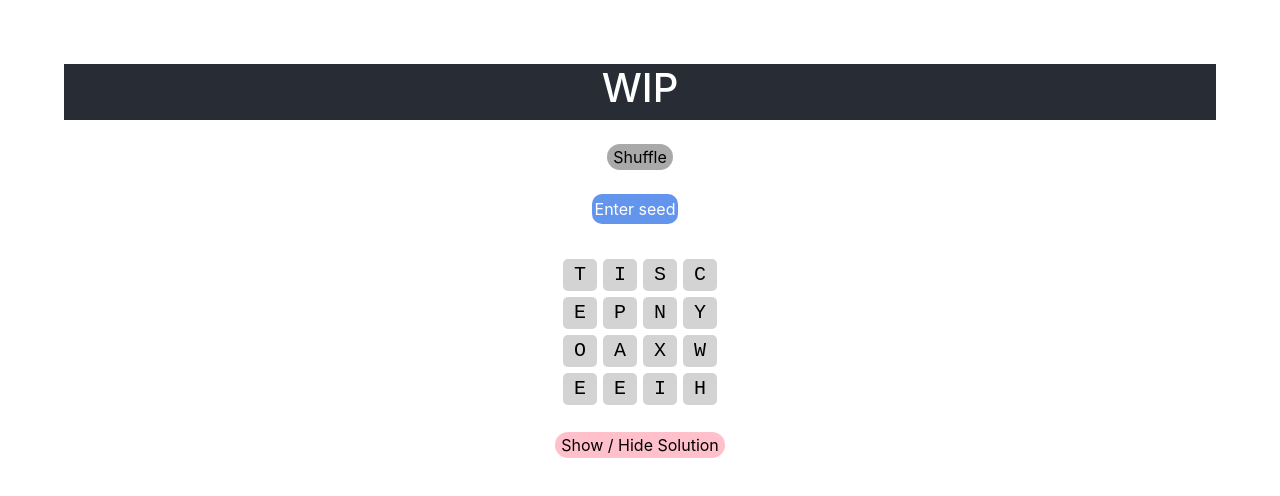
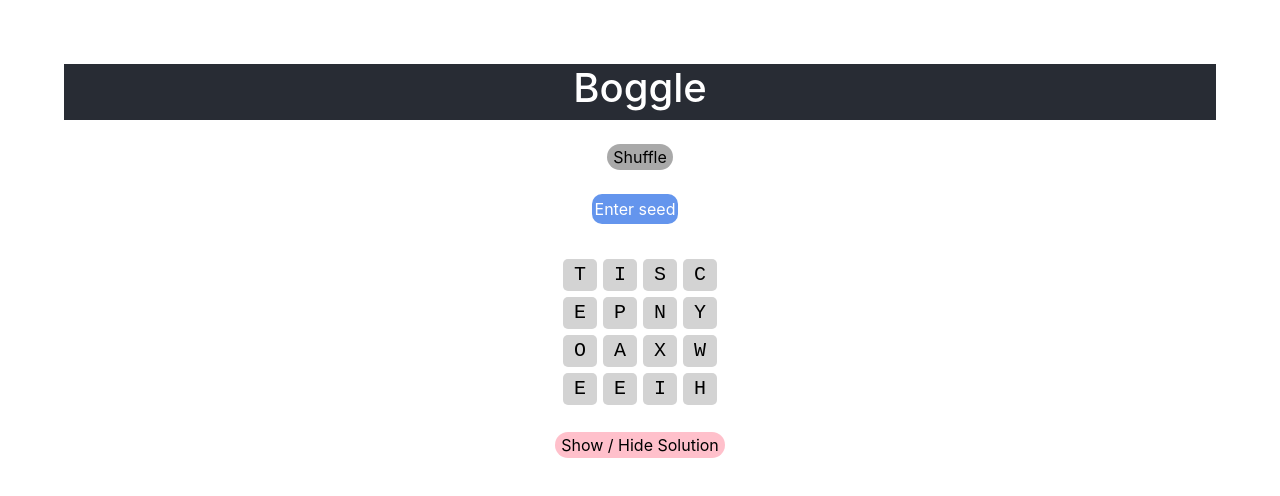
Before and after one commit to luiarthur/boggle-react-ts, a React (Create React App) app: page / in a window 1280 px wide. Shown: the top 496 px of the page. Built offline with nearby package versions, Linux system fonts and the light colour scheme.

Commit message:
update app title

```diff
--- a/package.json
+++ b/package.json
@@ -1,6 +1,6 @@
 {
   "name": "boggle-react-ts",
-  "version": "0.5.0",
+  "version": "0.6.0",
   "private": true,
   "dependencies": {
     "@testing-library/jest-dom": "^5.11.9",
--- a/src/App.tsx
+++ b/src/App.tsx
@@ -36,7 +36,7 @@ function App() {
   return (
     <div className="App">
       <header className="App-header">
-        <h1>WIP</h1>
+        <h1>Boggle</h1>
       </header>
 
       <br/> <button onClick={shakeBoard} style={shuffleStyle}> Shuffle </button> <br/>
```
